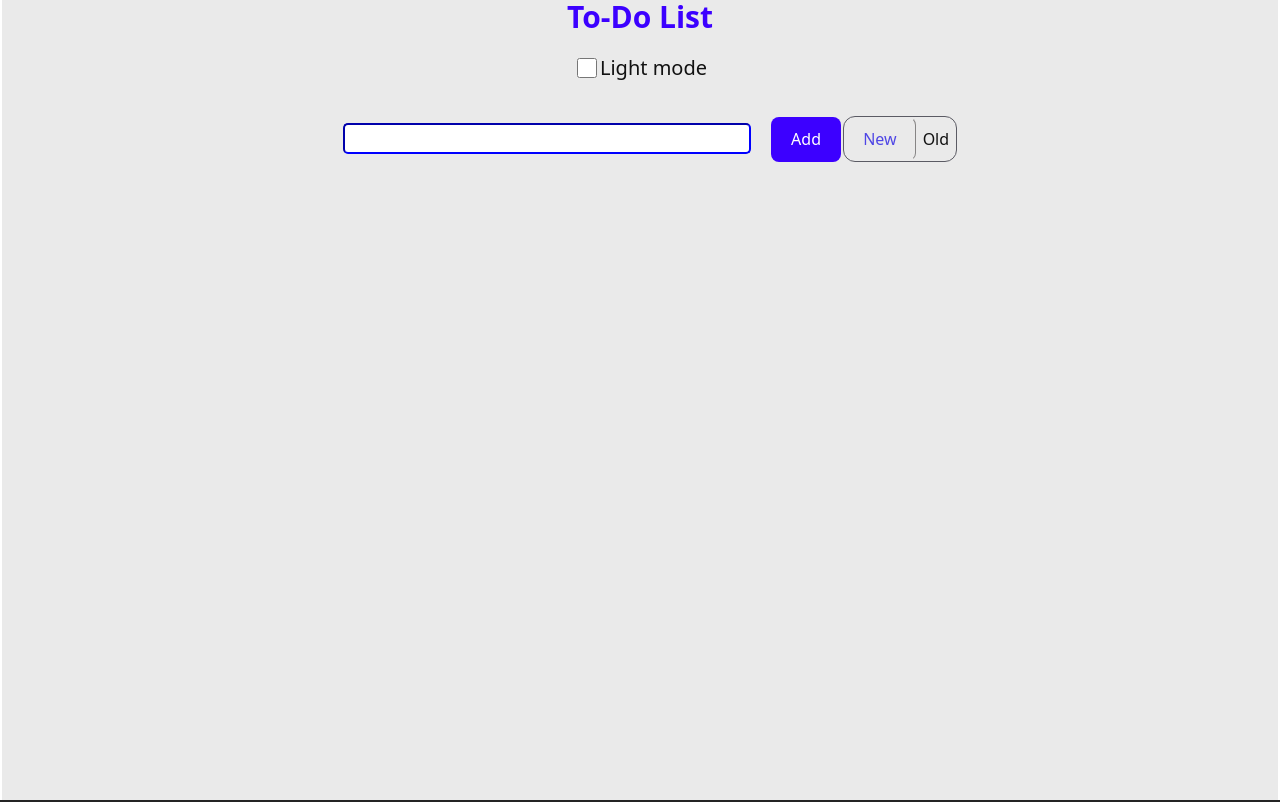
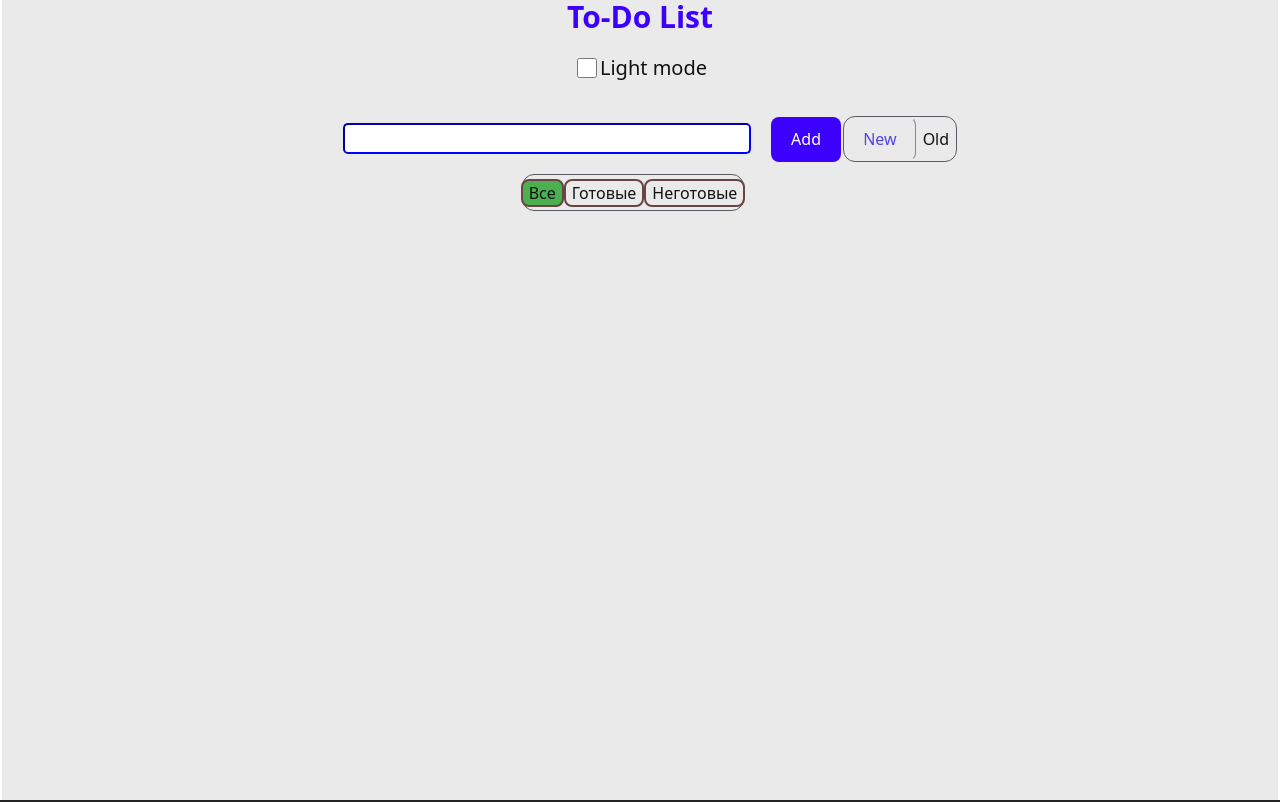
Before and after one commit to Ayvpavel/ToDo, a React (Vite) app: page / in a window 1280 px wide. Built offline with nearby package versions, Linux system fonts and the light colour scheme.

Commit message:
проект готов все сделано по требованию

```diff
--- a/src/App.css
+++ b/src/App.css
@@ -229,11 +229,11 @@ display: inline-block;
 
 .btnSaveTasks,
 .btnNote {
-  color: var(--btn-save-tasks);
+  color: var(--text-color);
   font-size: 22px;
 }
 .btnNote {
-  color: var(--btn-save-tasks);
+  color: var(---text-color);
 }
 .imgEdit {
   background-color: var(--btn-save-tasks);
@@ -241,6 +241,9 @@ display: inline-block;
 
 .filterTasks {
   display: flex;
+  justify-content: center;
+  align-items: center;
+  height: 100vh;
   border: 1px solid #5b5b64;
   border-radius: 12px;
   max-width: 200px;
@@ -261,4 +264,32 @@ display: inline-block;
     height: 100%;
     width: 100%;
   }
+  .value {
+    width: 60%;
+  }
+  .NEWOLD {
+    margin-bottom: 18px;
+  }
+  .filterTasks {
+    display: contents;
+    border: 1px solid #5b5b64;
+    border-radius: 10px;
+  }
 }
+@media (min-width: 480px) and (max-width: 850px) {
+  .filterTasks {
+    display: contents;
+  }
+}
+/*
+.all:hover {
+  background-color: #2196F3;
+}
+.done:hover {
+  background-color: #4CAF50;
+
+}
+
+.notDone:hover {
+  background-color: #F44336;
+} */
--- a/src/components/AddTodo/AddTodo.tsx
+++ b/src/components/AddTodo/AddTodo.tsx
@@ -2,6 +2,7 @@ import { useEffect, useState } from "react";
 import { TodoList } from "../TodoList/TodoList";
 import { useTheme } from "../../utils/useTheme";
 import { getTodosFromLocalStorage } from "../../utils/localStorage";
+import { FilterButton } from "../FilterButtons.styled/FilterButtons.styled";
 export interface IToDo {
   value: string;
   done: boolean;
@@ -9,25 +10,29 @@ export interface IToDo {
   draft: string;
   createdAt: number;
 }
+
 type TSort = "new" | "old";
-// function saveTheme(theme: "light" | "dark") {
-//   localStorage.setItem("theme", theme);
-// }
+type TFilter = "all" | "done" | "notDone";
+
 function AddTodo() {
   const [text, setText] = useState("");
   const [todoList, setTodoList] = useState<IToDo[]>(() =>
     getTodosFromLocalStorage()
   );
-  console.log(todoList);
+  const [filter, setFilter] = useState<TFilter>("all");
+  const filteredTodos = todoList.filter((todoList) => {
+    if (filter === "done") return todoList.done;
+    if (filter === "notDone") return !todoList.done;
+    return true;
+  });
   const [sortType, setSortType] = useState<TSort>("new");
   const { switchTheme, theme } = useTheme(); // Хук для тёмной/светлой темы
-  const sortedTodos = [...todoList].sort((a, b) => {
+  const sortedTodos = [...filteredTodos].sort((a, b) => {
     if (sortType === "new") {
       return b.createdAt - a.createdAt;
     }
     return a.createdAt - b.createdAt;
   });
-
   useEffect(() => {
     localStorage.setItem("todos", JSON.stringify(todoList));
   }, [todoList]);
@@ -78,13 +83,27 @@ function AddTodo() {
           Old
         </button>
       </div>
-      {/* <div className="filterTasks">
-      <button className="all" onClick={() => setFilter("all")}>Все</button>
-      <button className="done" onClick={() => setFilter("done")}>Готовые</button>
-      <button className="notDone" onClick={() => setFilter("notDone")}>Неготовые</button>
-      </div> */}
+      <div className="filterTasks">
+        <FilterButton
+          $active={filter === "all"}
+          onClick={() => setFilter("all")}
+        >
+          Все
+        </FilterButton>
+        <FilterButton
+          $active={filter === "done"}
+          onClick={() => setFilter("done")}
+        >
+          Готовые
+        </FilterButton>
+        <FilterButton
+          $active={filter === "notDone"}
+          onClick={() => setFilter("notDone")}
+        >
+          Неготовые
+        </FilterButton>
+      </div>
       <TodoList tasks={sortedTodos} dispach={setTodoList} />
-
     </div>
   );
 }
--- /dev/null
+++ b/src/components/FilterButtons.styled/FilterButtons.styled.ts
@@ -0,0 +1,15 @@
+import styled from "styled-components";
+
+interface ButtonProps {
+  $active: boolean;
+}
+
+export const FilterButton = styled.button<ButtonProps>`
+  border: 2px solid #6a4343ff;
+  background-color: ${({ $active }) => ($active ? "#4CAF50" : "transparent")};
+  color: ${({ $active }) => ($active ? "#000" : "#555")};
+
+  &:hover {
+    background-color: ${({ $active }) => ($active ? "#45a049" : "#eee")};
+  }
+`;
--- a/src/components/TodoItem/TodoItem.tsx
+++ b/src/components/TodoItem/TodoItem.tsx
@@ -85,6 +85,7 @@ export function TodoItem(props: TodoItemProps) {
               />
             </button>
             <input
+              checked={props.done}
               className="inputActive"
               type="checkbox"
               onClick={() => {
--- a/src/components/TodoList/TodoList.tsx
+++ b/src/components/TodoList/TodoList.tsx
@@ -1,19 +1,9 @@
 import type { IToDo } from "../AddTodo/AddTodo";
-// import DeleteForeverIcon from "@mui/icons-material/DeleteForever";
-// import editIkon from "../../assets/edit.svg";
 import { TodoItem } from "../TodoItem/TodoItem";
 
-// import {
-//   AssignmentAdd,
-//   Done,
-//   LabelImportantOutlineRounded,
-// } from "@mui/icons-material";
-// import { useEffect, useState } from "react";
 type TProps = {
   tasks: IToDo[];
   dispach: React.Dispatch<React.SetStateAction<IToDo[]>>;
-  // setIsCompleted: React.Dispatch<React.SetStateAction<boolean>>;
-  // isCompleted: boolean;
 };
 
 export function TodoList(props: TProps) {
@@ -32,7 +22,7 @@ export function TodoList(props: TProps) {
 
   function completeTasks(index: number) {
     // переключает флаг done
-    const newTasks = props.tasks.map((item, i) => {
+    const newTasks = props.tasks.map((item) => {
       if (index === item.createdAt) {
         return { ...item, done: !item.done };
       } else {
```
